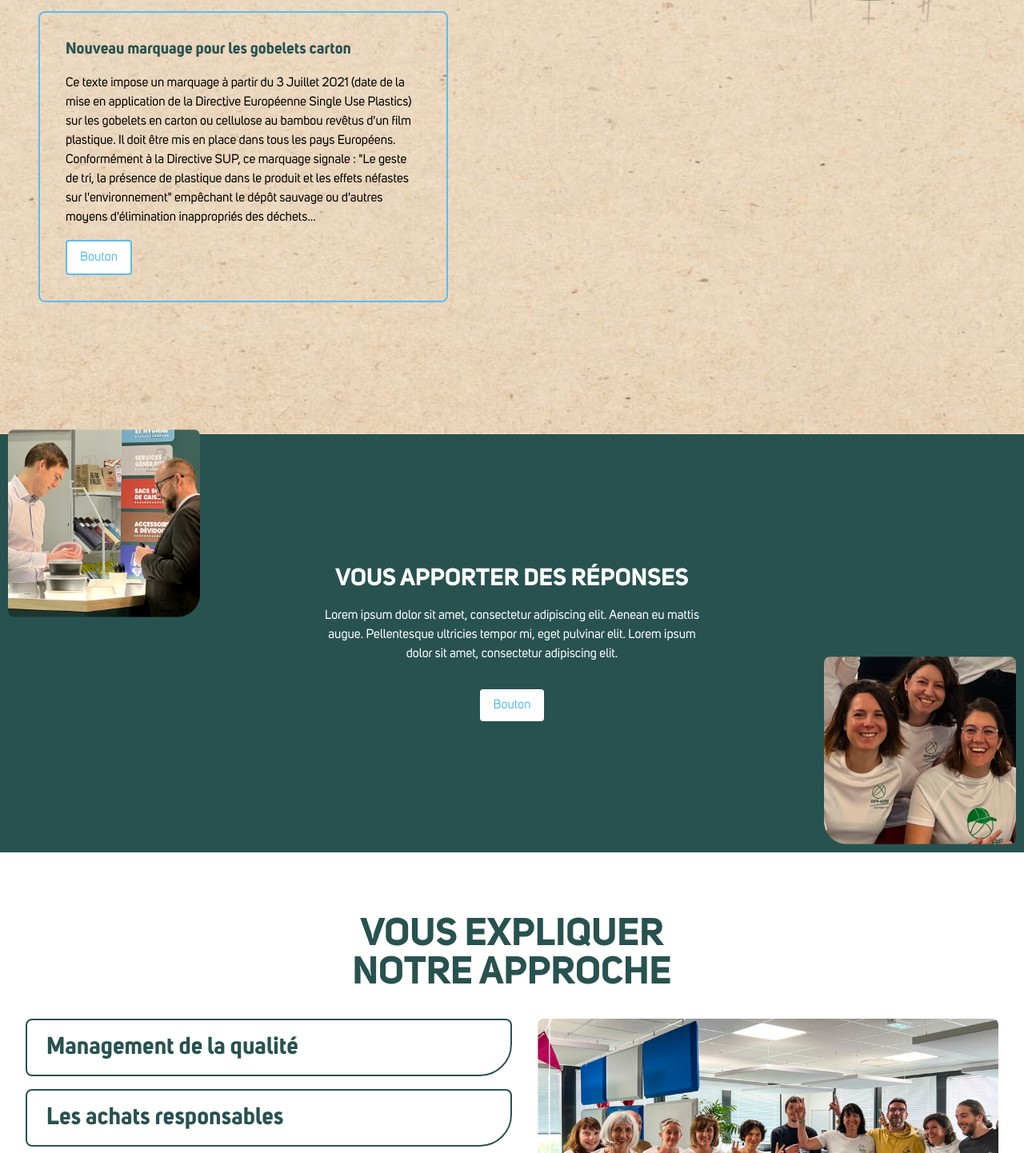
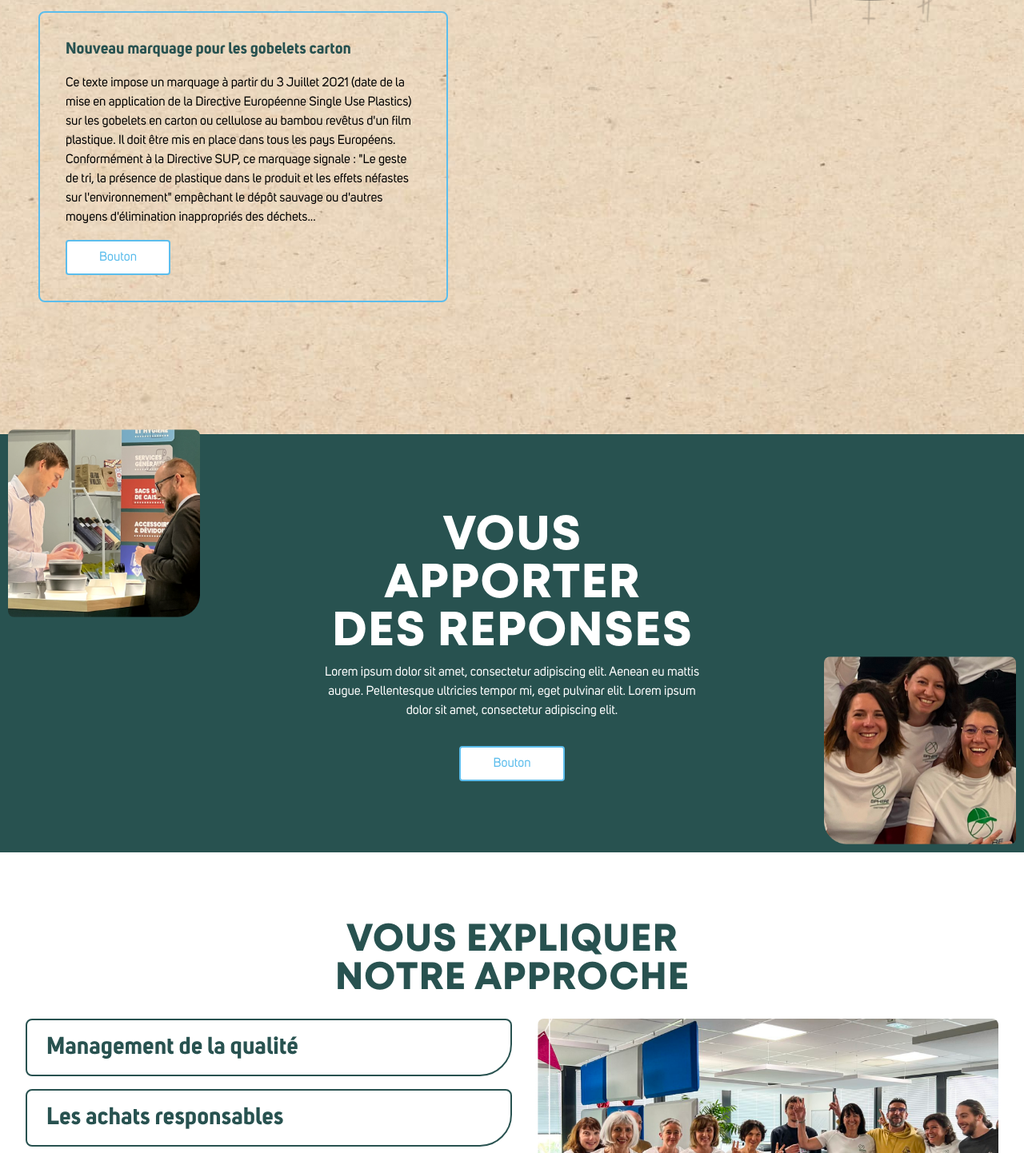
Before and after one commit to IEvianI/PubliEmbal-NextJs, a Next.js app in the folder frontend/: page / in a window 1280 px wide. Shown: the part 767-2209 px from the top of the page at 80% size. Built offline with nearby package versions, Linux system fonts and the light colour scheme; no server answers.

Commit message:
Mini modifs styles button,etc...

```diff
--- a/frontend/src/components/SectionApproche.jsx
+++ b/frontend/src/components/SectionApproche.jsx
@@ -6,7 +6,7 @@ const SectionApproche = () => {
     return (
         <div className="w-full bg-white py-20 px-8">
             <div className='flex justify-center text-center'>
-            <h1 className="text-5xl font-bold text-custom-green mb-8">VOUS EXPLIQUER<br /> NOTRE APPROCHE</h1>
+            <h1 className="text-5xl font-bold font-secondary text-custom-green mb-8">VOUS EXPLIQUER<br /> NOTRE APPROCHE</h1>
             </div>
             <div className="flex justify-between items-start">
                 <div className="w-1/2">
--- a/frontend/src/components/SectionLois.jsx
+++ b/frontend/src/components/SectionLois.jsx
@@ -12,7 +12,7 @@ const SectionLois = () => {
                             Ce texte impose un marquage &agrave; partir du 3 Juillet 2021 (date de la mise en application de la Directive Europ&eacute;enne Single Use Plastics) sur les gobelets en carton ou cellulose au bambou rev&ecirc;tus d&apos;un film plastique.
                             Il doit &ecirc;tre mis en place dans tous les pays Europ&eacute;ens. Conform&eacute;ment &agrave; la Directive SUP, ce marquage signale : &quot;Le geste de tri, la pr&eacute;sence de plastique dans le produit et les effets n&eacute;fastes sur l&apos;environnement&quot; emp&ecirc;chant le d&eacute;p&ocirc;t sauvage ou d&apos;autres moyens d&apos;&eacute;limination inappropri&eacute;s des d&eacute;chets...
                         </p>
-                        <button className="mt-4 bg-white border-2 text-custom-blue px-4 py-2 rounded" style={{ color: "#5CBDEC", borderColor: "#5CBDEC" }}>Bouton</button>
+                        <button className="mt-4 pl-10 pr-10 bg-white border-2 text-custom-blue px-4 py-2 rounded" style={{ color: "#5CBDEC", borderColor: "#5CBDEC" }}>Bouton</button>
                     </div>
                 </div>
                 <div className="w-1/2 flex flex-col items-center">
--- a/frontend/src/components/SectionServiceClient.jsx
+++ b/frontend/src/components/SectionServiceClient.jsx
@@ -8,11 +8,11 @@ const SectionServiceClient = () => {
                     <img src="AMBIANCE-POTS-MULTIFOOD 1 20.png" alt="Left Image" className="rounded-lg" />
                 </div>
                 <div className="w-1/2 text-center text-white">
-                    <h1 className="text-3xl font-bold mb-4">VOUS APPORTER DES RÉPONSES</h1>
+                    <h1 className="text-6xl font-secondary font-bold mb-4">VOUS APPORTER<br></br> DES REPONSES</h1>
                     <p className="mb-4">
                         Lorem ipsum dolor sit amet, consectetur adipiscing elit. Aenean eu mattis augue. Pellentesque ultricies tempor mi, eget pulvinar elit. Lorem ipsum dolor sit amet, consectetur adipiscing elit.
                     </p>
-                    <button className="mt-4 bg-white text-custom-blue px-4 py-2 rounded" style={{ color: "#5CBDEC", borderColor: "#5CBDEC" }}>Bouton</button>
+                    <button className="mt-4 pl-10 pr-10 border-2 bg-white text-custom-blue px-4 py-2 rounded" style={{ color: "#5CBDEC", borderColor: "#5CBDEC" }}>Bouton</button>
                 </div>
                 <div className="relative w-1/4 text-center" style={{ bottom: "-150px", left: "150px" }}>
                     <img src="AMBIANCE-POTS-MULTIFOOD 1 21.png" alt="Right Image" className="rounded-lg mb-2" />
```
